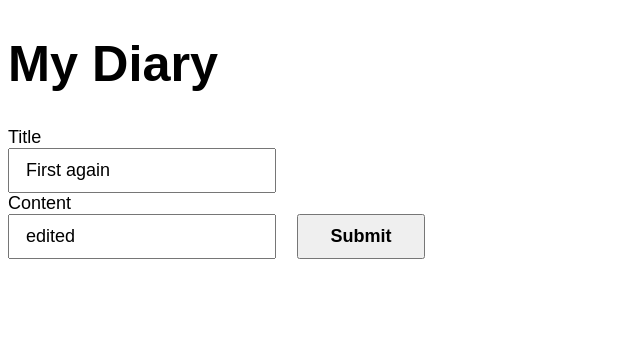
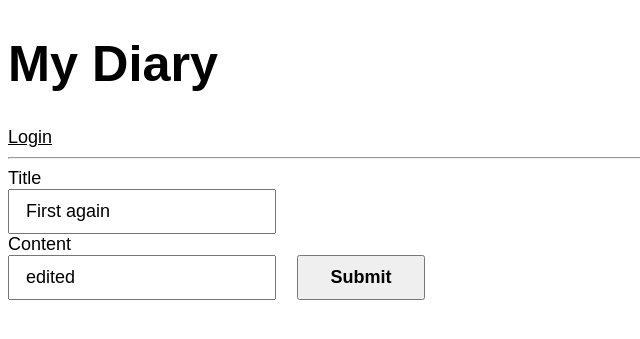
Before and after one commit to nageshpk/django-diary, a Django app: page /edit/9 in a window 1280 px wide. Shown: the top 339 px of the page, without its empty margins (0-640 px from the left). Run offline with Django 4.2, Linux system fonts and the light colour scheme; data comes from the database, SQL or seed files in the repository.

Commit message:
add login

```diff
--- a/diary/entries/views.py
+++ b/diary/entries/views.py
@@ -1,6 +1,9 @@
 from django.shortcuts import render, redirect
 from .models import Enrty
 from django.contrib import messages
+from django.contrib.auth import login, logout
+from django.contrib.auth.decorators import login_required
+from django.contrib.auth.models import User
 
 # Create your views here.
 
--- a/diary/templates/main.html
+++ b/diary/templates/main.html
@@ -10,6 +10,12 @@
 </head>
 <body>
     <h1><a href="{% url 'home' %}">My Diary</a></h1>
+
+    <div>
+        <a href="">Login</a>
+    </div>
+
+    <hr>
 
     {% if messages %}
         <ul class="messages">
```
